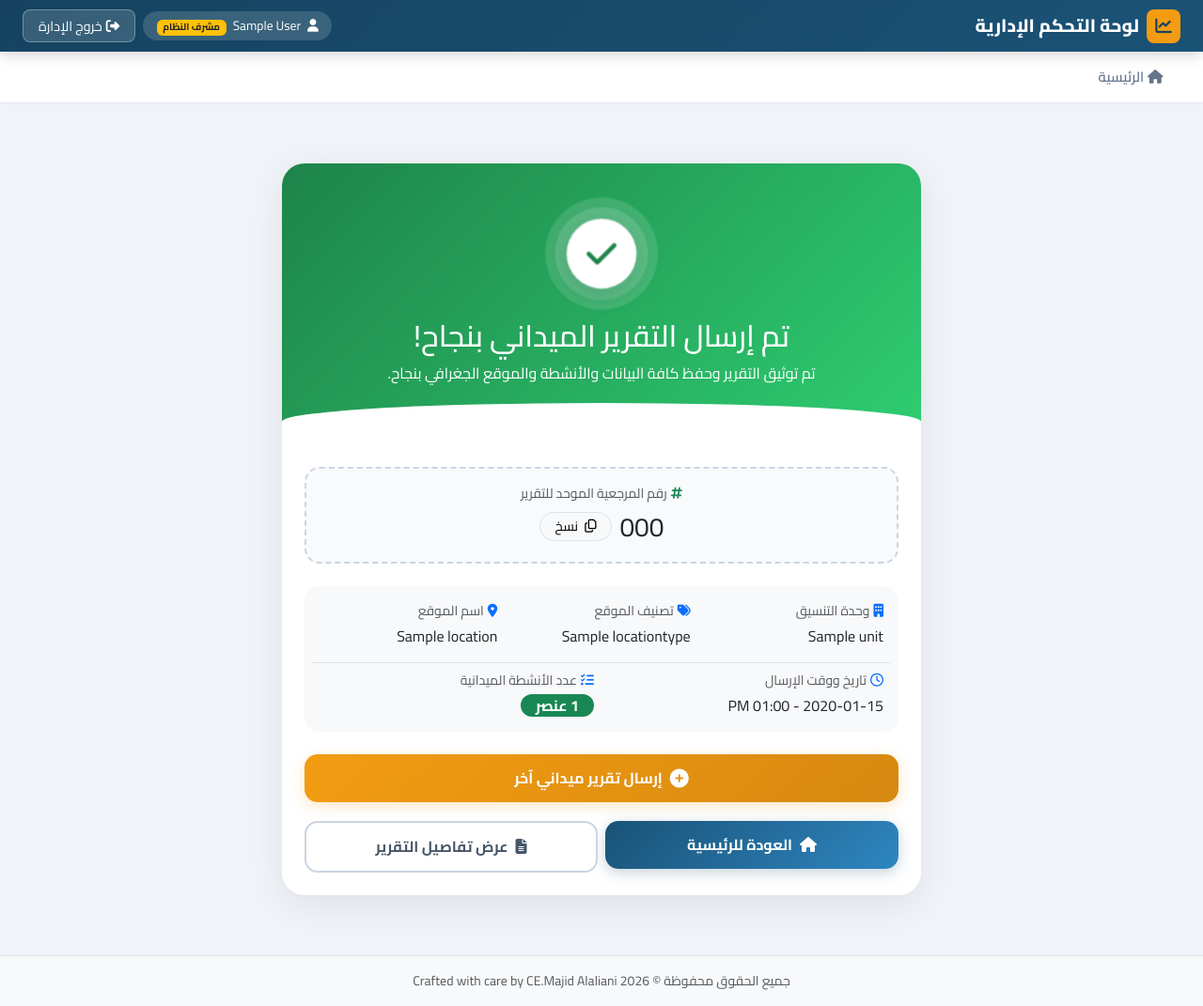
After one commit to medhatelawady23-stack/Missin2, a Django app: page /reports/1/success/ in a window 1280 px wide. The commit adds this page. Shown: the whole page at 94% size. Run offline with Django 5.2, Linux system fonts and the light colour scheme; a user stored in the database is signed in; tables that the repository leaves empty hold one stand-in row (values such as "Sample post").

Commit message:
Add dedicated report submission success page with options

```diff
--- a/reports/urls.py
+++ b/reports/urls.py
@@ -8,4 +8,5 @@ urlpatterns = [
     path('submit/', views.ReportSubmitView.as_view(), name='submit'),
     path('upload-image/', views.ImageUploadView.as_view(), name='upload_image'),
     path('<int:pk>/', views.ReportDetailView.as_view(), name='detail'),
+    path('<int:pk>/success/', views.ReportSuccessView.as_view(), name='success'),
 ]
--- a/reports/views.py
+++ b/reports/views.py
@@ -234,3 +234,16 @@ class ReportDetailView(LoginRequiredMixin, DetailView):
         if not self.request.user.is_staff:
             qs = qs.filter(user=self.request.user)
         return qs
+
+
+class ReportSuccessView(LoginRequiredMixin, DetailView):
+    model = Report
+    template_name = 'reports/success.html'
+    context_object_name = 'report'
+
+    def get_queryset(self):
+        """المستخدم يرى صفحة نجاح تقاريره فقط"""
+        qs = super().get_queryset()
+        if not self.request.user.is_staff:
+            qs = qs.filter(user=self.request.user)
+        return qs
--- a/templates/reports/create.html
+++ b/templates/reports/create.html
@@ -1231,8 +1231,7 @@
 
       if (res.success) {
         sessionStorage.removeItem("current_report_key");
-        alert("تم إرسال التقرير الميداني بنجاح برقم: " + res.report_number);
-        window.location.href = `/reports/${res.report_id}/`;
+        window.location.href = `/reports/${res.report_id}/success/`;
       } else {
         alert("حدث خطأ: " + (res.error || "فشل إرسال التقرير"));
         submitBtn.disabled = false;
--- /dev/null
+++ b/templates/reports/success.html
@@ -0,0 +1,285 @@
+{% extends 'base.html' %}
+
+{% block title %}تم إرسال التقرير بنجاح | نظام التقارير الميدانية{% endblock %}
+
+{% block extra_css %}
+<style>
+  .success-wrapper {
+    max-width: 680px;
+    margin: 2rem auto;
+  }
+
+  .success-card {
+    background: #ffffff;
+    border: none;
+    border-radius: 24px;
+    box-shadow: 0 10px 40px rgba(0, 0, 0, 0.08);
+    overflow: hidden;
+    position: relative;
+    animation: scaleIn 0.5s ease-out;
+  }
+
+  @keyframes scaleIn {
+    0% {
+      opacity: 0;
+      transform: scale(0.92);
+    }
+    100% {
+      opacity: 1;
+      transform: scale(1);
+    }
+  }
+
+  .success-header-bg {
+    background: linear-gradient(135deg, #1e8449 0%, #2ecc71 100%);
+    padding: 3rem 2rem 2.5rem;
+    color: #ffffff;
+    text-align: center;
+    position: relative;
+  }
+
+  .success-header-bg::after {
+    content: '';
+    position: absolute;
+    bottom: -20px;
+    left: 0;
+    right: 0;
+    height: 40px;
+    background: #ffffff;
+    border-radius: 50% 50% 0 0;
+  }
+
+  .icon-circle-outer {
+    width: 96px;
+    height: 96px;
+    background: rgba(255, 255, 255, 0.25);
+    border-radius: 50%;
+    display: inline-flex;
+    align-items: center;
+    justify-content: center;
+    margin-bottom: 1.25rem;
+    backdrop-filter: blur(4px);
+    animation: pulseGlow 2s infinite ease-in-out;
+  }
+
+  .icon-circle-inner {
+    width: 72px;
+    height: 72px;
+    background: #ffffff;
+    color: #1e8449;
+    border-radius: 50%;
+    display: flex;
+    align-items: center;
+    justify-content: center;
+    font-size: 2.2rem;
+    box-shadow: 0 8px 25px rgba(0, 0, 0, 0.15);
+  }
+
+  @keyframes pulseGlow {
+    0%, 100% {
+      transform: scale(1);
+      box-shadow: 0 0 0 0 rgba(255, 255, 255, 0.4);
+    }
+    50% {
+      transform: scale(1.05);
+      box-shadow: 0 0 0 15px rgba(255, 255, 255, 0);
+    }
+  }
+
+  .report-number-box {
+    background: #f8fafc;
+    border: 2px dashed #cbd5e1;
+    border-radius: 16px;
+    padding: 1rem 1.5rem;
+    transition: all 0.2s ease;
+  }
+
+  .report-number-box:hover {
+    border-color: #1e8449;
+    background: #f0fdf4;
+  }
+
+  .info-badge {
+    background: #e2e8f0;
+    color: #334155;
+    font-weight: 700;
+    padding: 0.4rem 0.9rem;
+    border-radius: 10px;
+    font-size: 0.88rem;
+  }
+
+  .btn-action-primary {
+    background: linear-gradient(135deg, #1a5276 0%, #2e86c1 100%);
+    color: #ffffff;
+    font-weight: 700;
+    border: none;
+    border-radius: 14px;
+    padding: 0.85rem 1.5rem;
+    transition: all 0.25s ease;
+    box-shadow: 0 4px 15px rgba(26, 82, 118, 0.25);
+  }
+
+  .btn-action-primary:hover {
+    color: #ffffff;
+    transform: translateY(-2px);
+    box-shadow: 0 8px 25px rgba(26, 82, 118, 0.35);
+  }
+
+  .btn-action-accent {
+    background: linear-gradient(135deg, #f39c12 0%, #d68910 100%);
+    color: #ffffff;
+    font-weight: 700;
+    border: none;
+    border-radius: 14px;
+    padding: 0.85rem 1.5rem;
+    transition: all 0.25s ease;
+    box-shadow: 0 4px 15px rgba(243, 156, 18, 0.25);
+  }
+
+  .btn-action-accent:hover {
+    color: #ffffff;
+    transform: translateY(-2px);
+    box-shadow: 0 8px 25px rgba(243, 156, 18, 0.35);
+  }
+
+  .btn-action-outline {
+    background: #ffffff;
+    color: #475569;
+    font-weight: 700;
+    border: 2px solid #cbd5e1;
+    border-radius: 14px;
+    padding: 0.85rem 1.5rem;
+    transition: all 0.25s ease;
+  }
+
+  .btn-action-outline:hover {
+    background: #f8fafc;
+    color: #1e293b;
+    border-color: #94a3b8;
+    transform: translateY(-2px);
+  }
+</style>
+{% endblock %}
+
+{% block content %}
+<div class="container">
+  <div class="success-wrapper">
+    <div class="success-card">
+      <!-- Header Banner -->
+      <div class="success-header-bg">
+        <div class="icon-circle-outer">
+          <div class="icon-circle-inner">
+            <i class="fas fa-check"></i>
+          </div>
+        </div>
+        <h2 class="fw-800 mb-2">تم إرسال التقرير الميداني بنجاح!</h2>
+        <p class="mb-0 opacity-90 fs-6">
+          تم توثيق التقرير وحفظ كافة البيانات والأنشطة والموقع الجغرافي بنجاح.
+        </p>
+      </div>
+
+      <!-- Content Body -->
+      <div class="p-4 pt-5">
+        <!-- Report Reference Number -->
+        <div class="report-number-box text-center mb-4">
+          <small class="text-muted fw-700 d-block mb-1">
+            <i class="fas fa-hashtag text-success me-1"></i>رقم المرجعية الموحد للتقرير
+          </small>
+          <div class="d-flex align-items-center justify-content-center gap-2">
+            <span class="fs-3 fw-800 text-dark" id="reportNumText">{{ report.report_number }}</span>
+            <button
+              type="button"
+              class="btn btn-sm btn-light border rounded-pill px-3 py-1"
+              onclick="copyReportNumber()"
+              title="نسخ رقم التقرير"
+            >
+              <i class="far fa-copy me-1" id="copyIcon"></i>
+              <span id="copyBtnText">نسخ</span>
+            </button>
+          </div>
+        </div>
+
+        <!-- Summary Info Grid -->
+        <div class="bg-light rounded-4 p-3 mb-4">
+          <div class="row g-3">
+            <div class="col-6 col-md-4 text-center text-md-start">
+              <span class="text-muted small d-block mb-1"><i class="fas fa-building text-primary me-1"></i>وحدة التنسيق</span>
+              <span class="fw-700 text-dark">{{ report.unit.name|default:"غير محدد" }}</span>
+            </div>
+            <div class="col-6 col-md-4 text-center text-md-start">
+              <span class="text-muted small d-block mb-1"><i class="fas fa-tags text-primary me-1"></i>تصنيف الموقع</span>
+              <span class="fw-700 text-dark">{{ report.location_type.name|default:"غير محدد" }}</span>
+            </div>
+            <div class="col-12 col-md-4 text-center text-md-start">
+              <span class="text-muted small d-block mb-1"><i class="fas fa-map-marker-alt text-primary me-1"></i>اسم الموقع</span>
+              <span class="fw-700 text-dark">{{ report.location.name|default:"غير محدد" }}</span>
+            </div>
+            <div class="col-6 col-md-6 text-center text-md-start border-top pt-2">
+              <span class="text-muted small d-block mb-1"><i class="far fa-clock text-primary me-1"></i>تاريخ ووقت الإرسال</span>
+              <span class="fw-700 text-dark">{{ report.created_at|date:"Y-m-d - h:i A" }}</span>
+            </div>
+            <div class="col-6 col-md-6 text-center text-md-start border-top pt-2">
+              <span class="text-muted small d-block mb-1"><i class="fas fa-list-check text-primary me-1"></i>عدد الأنشطة الميدانية</span>
+              <span class="badge bg-success rounded-pill px-3 py-1 fs-6">{{ report.items.count }} عنصر</span>
+            </div>
+          </div>
+        </div>
+
+        <!-- Action Buttons -->
+        <div class="d-grid gap-2">
+          <!-- Button 1: Submit another report -->
+          <a href="{% url 'reports:create' %}" class="btn btn-action-accent d-flex align-items-center justify-content-center gap-2 fs-6">
+            <i class="fas fa-plus-circle fa-lg"></i>
+            إرسال تقرير ميداني آخر
+          </a>
+
+          <div class="row g-2 mt-1">
+            <!-- Button 2: Go to Home / Admin Dashboard -->
+            <div class="col-12 col-sm-6">
+              {% if user.is_staff %}
+              <a href="{% url 'dashboard:home' %}" class="btn btn-action-primary w-100 d-flex align-items-center justify-content-center gap-2">
+                <i class="fas fa-home"></i>
+                العودة للرئيسية
+              </a>
+              {% else %}
+              <a href="{% url 'reports:create' %}" class="btn btn-action-primary w-100 d-flex align-items-center justify-content-center gap-2">
+                <i class="fas fa-home"></i>
+                العودة للرئيسية
+              </a>
+              {% endif %}
+            </div>
+
+            <!-- Button 3: View Report Details -->
+            <div class="col-12 col-sm-6">
+              <a href="{% url 'reports:detail' report.pk %}" class="btn btn-action-outline w-100 d-flex align-items-center justify-content-center gap-2">
+                <i class="fas fa-file-alt"></i>
+                عرض تفاصيل التقرير
+              </a>
+            </div>
+          </div>
+        </div>
+
+      </div>
+    </div>
+  </div>
+</div>
+{% endblock %}
+
+{% block extra_js %}
+<script>
+  function copyReportNumber() {
+    const reportNum = document.getElementById("reportNumText").innerText;
+    navigator.clipboard.writeText(reportNum).then(() => {
+      const copyBtnText = document.getElementById("copyBtnText");
+      const copyIcon = document.getElementById("copyIcon");
+      copyBtnText.innerText = "تم النسخ!";
+      copyIcon.className = "fas fa-check text-success me-1";
+
+      setTimeout(() => {
+        copyBtnText.innerText = "نسخ";
+        copyIcon.className = "far fa-copy me-1";
+      }, 2000);
+    });
+  }
+</script>
+{% endblock %}
```
